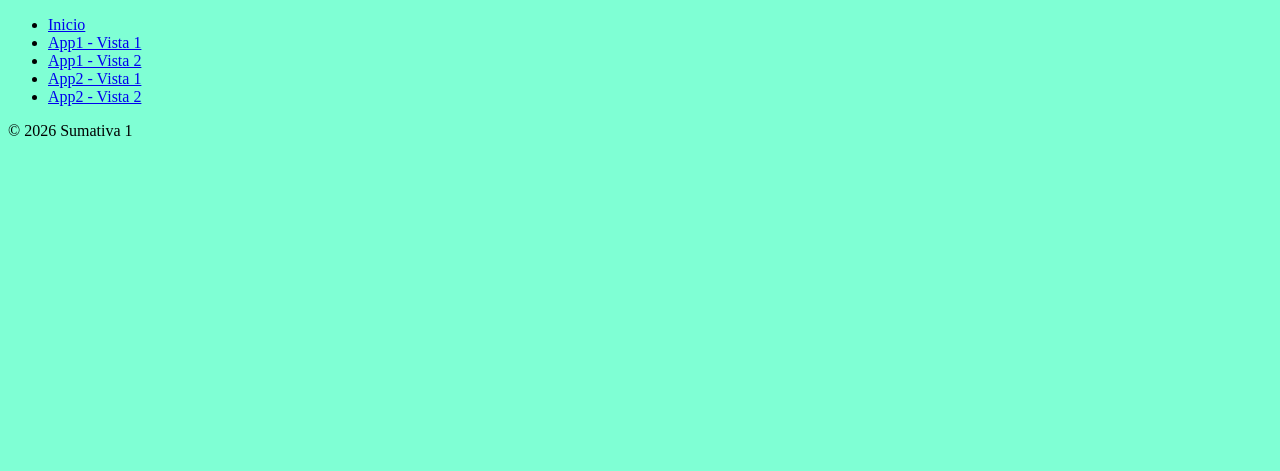
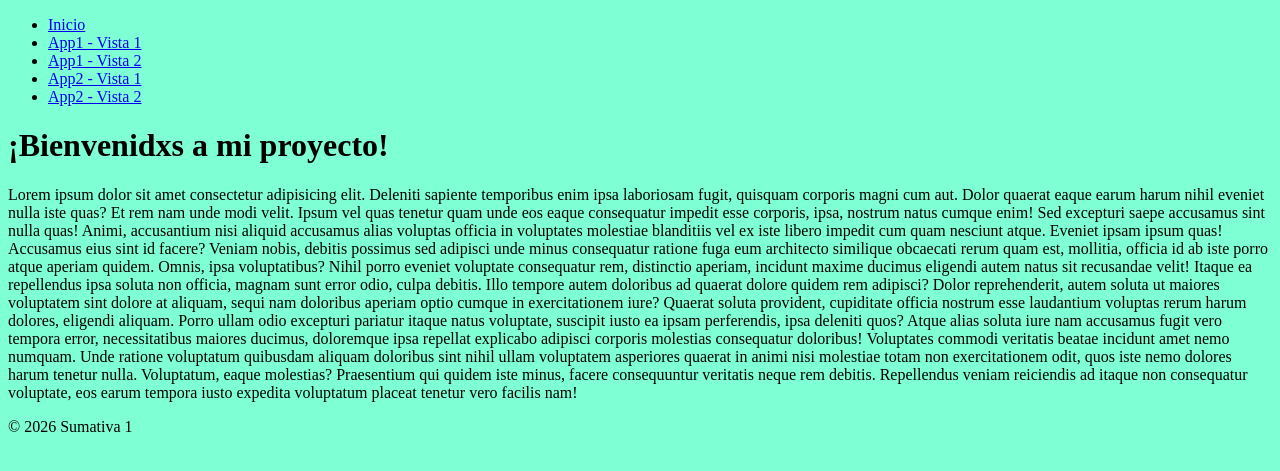
Before and after one commit to viceee-1/Ev1-BackEnd, a Django app: page / in a window 1280 px wide. Shown: the top 471 px of the page. Run offline with Django 5.2, Linux system fonts and the light colour scheme.

Commit message:
ev1backend/urls.py modificado, inicio.html modificado

```diff
--- a/ev1backend/urls.py
+++ b/ev1backend/urls.py
@@ -18,8 +18,8 @@ from django.contrib import admin
 from django.urls import path, include
 
 urlpatterns = [
+    path('', include('inicio.urls')),
     path('admin/', admin.site.urls),
-    path('', include('inicio.urls')),
     path('app1/', include('app1.urls')),
     path('app2/', include('app2.urls')),
 ]
--- a/inicio/templates/inicio/inicio.html
+++ b/inicio/templates/inicio/inicio.html
@@ -1 +1,18 @@
 {% extends 'base.html' %}
+{% block title %}Inicio APP{% endblock %}
+{% block content %}
+<h1>¡Bienvenidxs a mi proyecto!</h1>
+<p>
+    <!-- lorem*10 -->
+    Lorem ipsum dolor sit amet consectetur adipisicing elit. Deleniti sapiente temporibus enim ipsa laboriosam fugit, quisquam corporis magni cum aut. Dolor quaerat eaque earum harum nihil eveniet nulla iste quas?
+    Et rem nam unde modi velit. Ipsum vel quas tenetur quam unde eos eaque consequatur impedit esse corporis, ipsa, nostrum natus cumque enim! Sed excepturi saepe accusamus sint nulla quas!
+    Animi, accusantium nisi aliquid accusamus alias voluptas officia in voluptates molestiae blanditiis vel ex iste libero impedit cum quam nesciunt atque. Eveniet ipsam ipsum quas! Accusamus eius sint id facere?
+    Veniam nobis, debitis possimus sed adipisci unde minus consequatur ratione fuga eum architecto similique obcaecati rerum quam est, mollitia, officia id ab iste porro atque aperiam quidem. Omnis, ipsa voluptatibus?
+    Nihil porro eveniet voluptate consequatur rem, distinctio aperiam, incidunt maxime ducimus eligendi autem natus sit recusandae velit! Itaque ea repellendus ipsa soluta non officia, magnam sunt error odio, culpa debitis.
+    Illo tempore autem doloribus ad quaerat dolore quidem rem adipisci? Dolor reprehenderit, autem soluta ut maiores voluptatem sint dolore at aliquam, sequi nam doloribus aperiam optio cumque in exercitationem iure?
+    Quaerat soluta provident, cupiditate officia nostrum esse laudantium voluptas rerum harum dolores, eligendi aliquam. Porro ullam odio excepturi pariatur itaque natus voluptate, suscipit iusto ea ipsam perferendis, ipsa deleniti quos?
+    Atque alias soluta iure nam accusamus fugit vero tempora error, necessitatibus maiores ducimus, doloremque ipsa repellat explicabo adipisci corporis molestias consequatur doloribus! Voluptates commodi veritatis beatae incidunt amet nemo numquam.
+    Unde ratione voluptatum quibusdam aliquam doloribus sint nihil ullam voluptatem asperiores quaerat in animi nisi molestiae totam non exercitationem odit, quos iste nemo dolores harum tenetur nulla. Voluptatum, eaque molestias?
+    Praesentium qui quidem iste minus, facere consequuntur veritatis neque rem debitis. Repellendus veniam reiciendis ad itaque non consequatur voluptate, eos earum tempora iusto expedita voluptatum placeat tenetur vero facilis nam!
+</p>
+{% endblock %}
```
